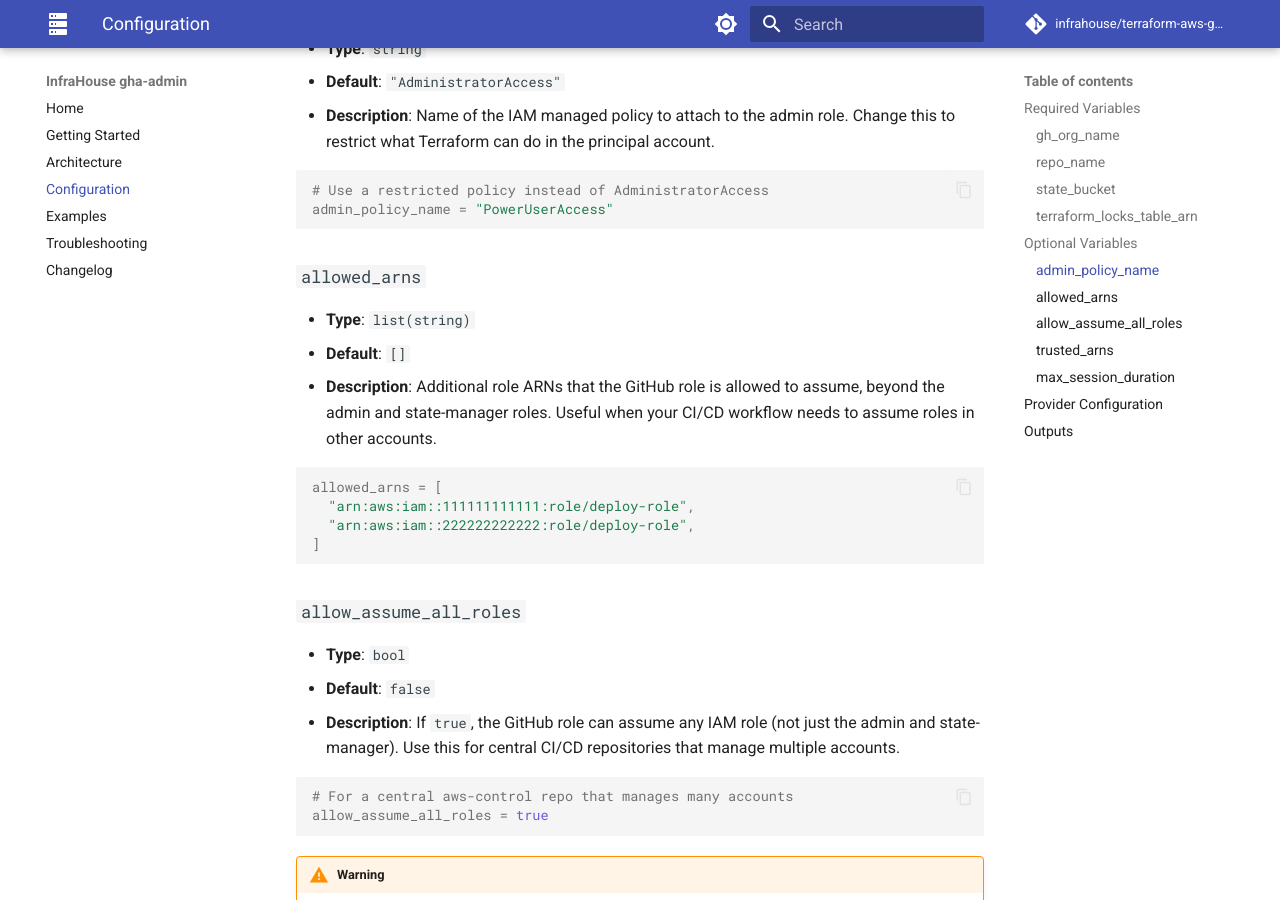
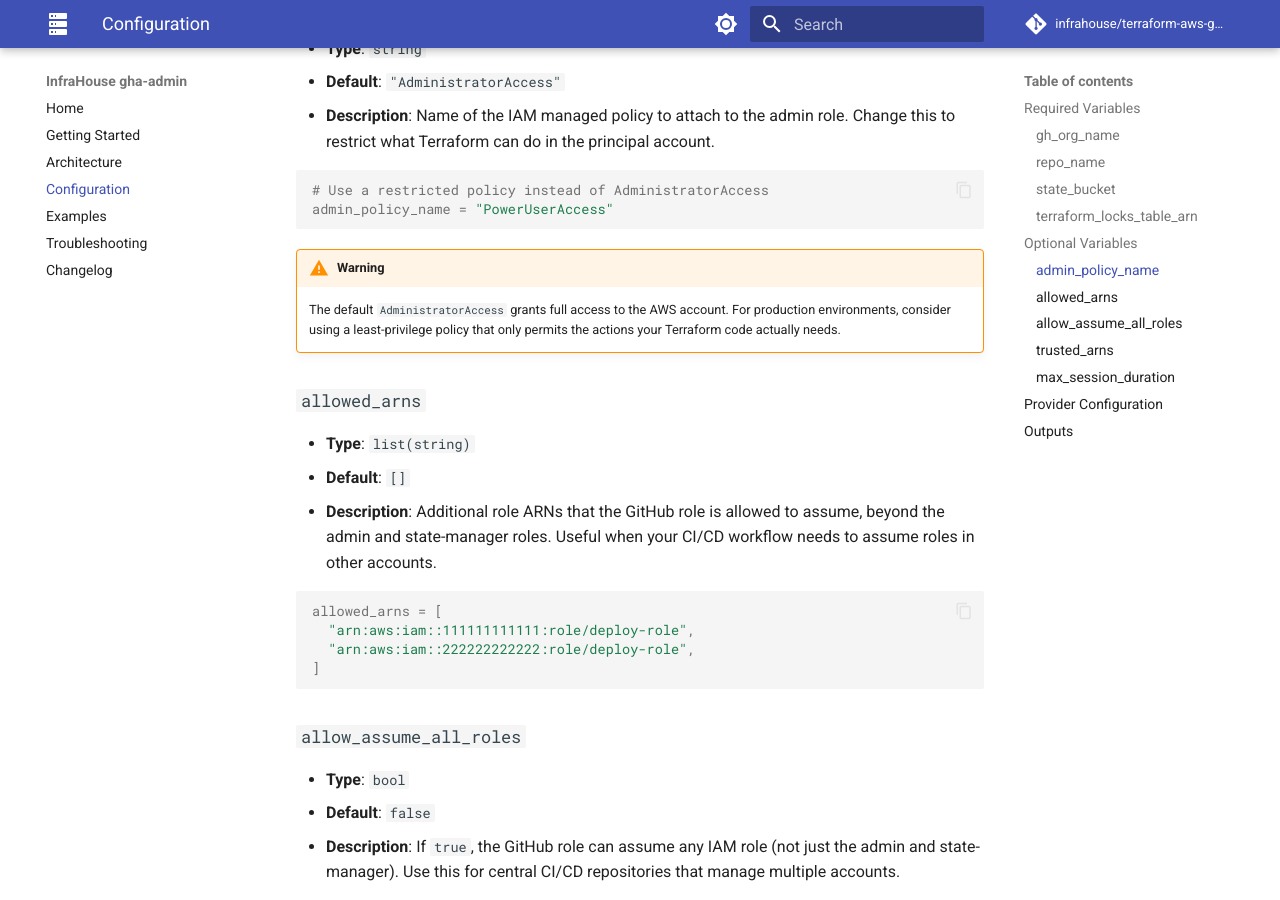
Before and after one commit to infrahouse/terraform-aws-gha-admin, an MkDocs documentation site: the page built from docs/configuration.md, in a window 1280 px wide and 900 px high, scrolled down 1191 px. Built offline with MkDocs 1.6.1 and Material for MkDocs 9.7.7, drawn with Linux system fonts in a browser that asks for light colours; comment, search, counter and statistics services are not loaded.

Commit message:
fix: harden IAM module security and add input validation
  - Only create github-assume-all policy when allow_assume_all_roles is true
  - Truncate admin and GitHub role names at 64 chars to match state-manager
  - Add validation rules for gh_org_name, max_session_duration, state_bucket, terraform_locks_table_arn
  - Use HEREDOC for long variable descriptions
  - Add AdministratorAccess warning in docs/configuration.md
  - Fix missing newline in terraform-CI.yml

````diff
--- a/docs/configuration.md
+++ b/docs/configuration.md
@@ -55,6 +55,11 @@ terraform_locks_table_arn = module.state-bucket.lock_table_arn
 # Use a restricted policy instead of AdministratorAccess
 admin_policy_name = "PowerUserAccess"
 ```
+
+!!! warning
+    The default `AdministratorAccess` grants full access to the AWS account.
+    For production environments, consider using a least-privilege policy
+    that only permits the actions your Terraform code actually needs.
 
 ### `allowed_arns`
 
````
Also changed, not shown: README.md (+2 -2 lines), 6 other files.
